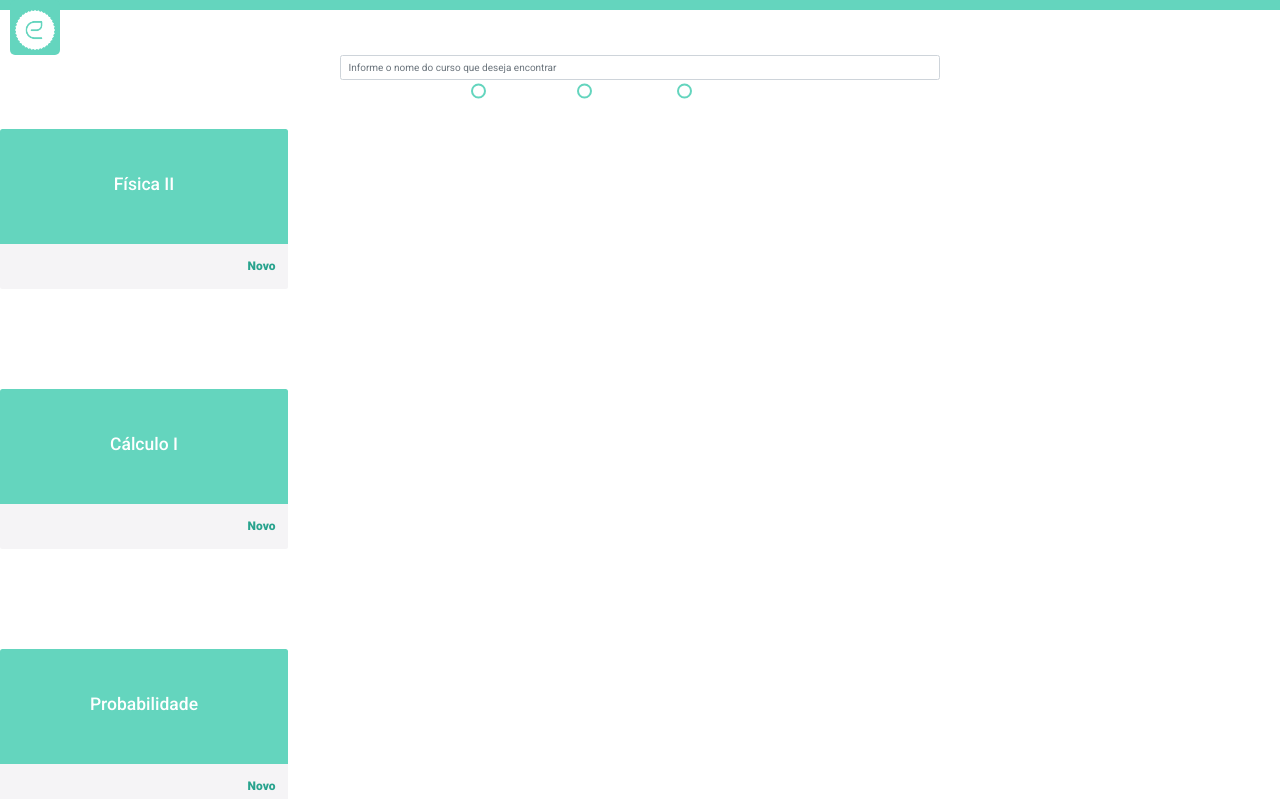
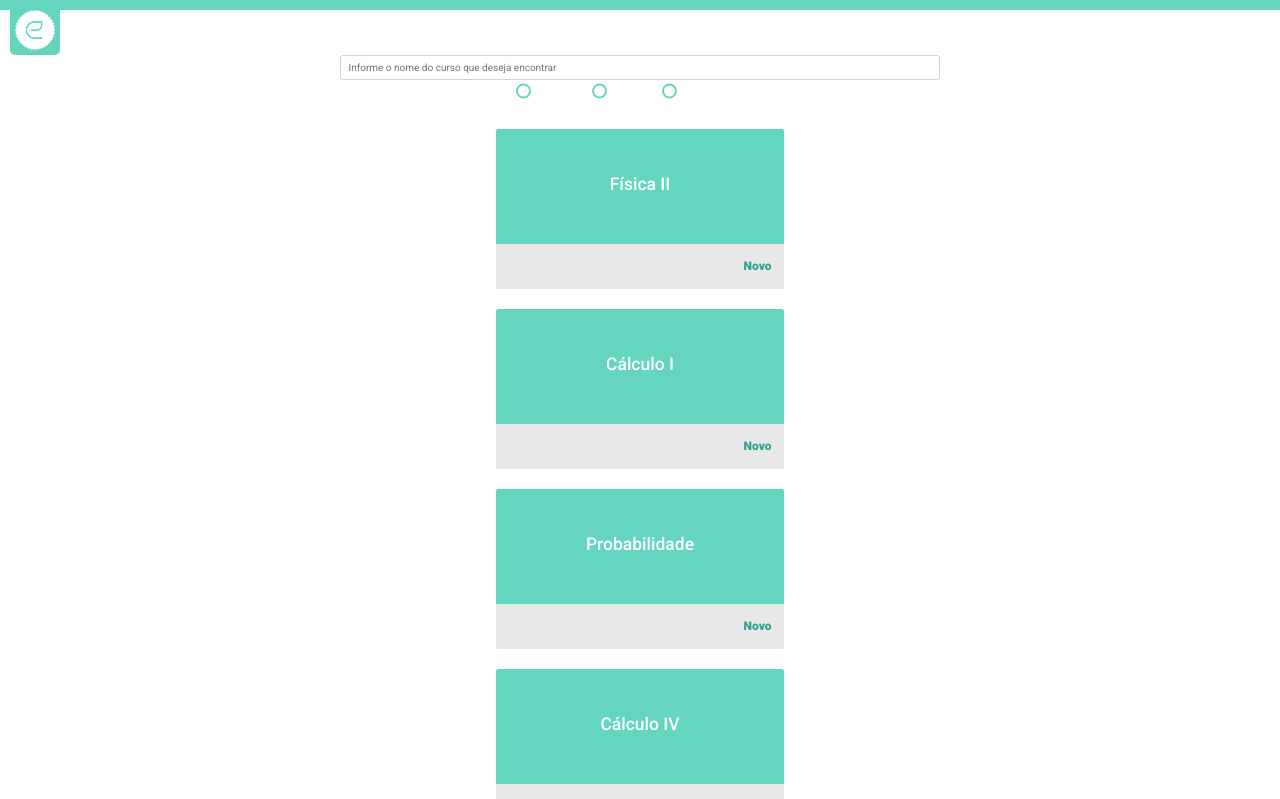
Before and after one commit to jeffersondesouza/estudar-com-voce, a React app: page /feed in a window 1280 px wide. Shown: the top 799 px of the page. Built offline with nearby package versions, Linux system fonts and the light colour scheme; no server answers.

Commit message:
style: courses list

```diff
--- a/src/components/Course/styles/styles.scss
+++ b/src/components/Course/styles/styles.scss
@@ -8,8 +8,9 @@
   flex-direction: column;
   font-size: $font-size-sm;
   height: 16rem;
-  margin-bottom: 10rem;
+  margin-bottom: 2rem;
   width: 28.8rem;
+  cursor: pointer;
   &__header {
     border-radius: 0.25rem 0.25rem 0 0;
     background-color: $downy;
@@ -18,16 +19,19 @@
     font-weight: 900;
     font-size: $font-size-md;
     padding: 0.75rem 1.25rem;
+    transition: all .3s;
     @include abs-midle-align;
   }
   &__footer {
     background: $cadet-blue;
-    border-radius: 0 0 0.25rem 0.25rem ;
+    border-radius: 0 0 0.25rem 0.25rem;
     color: $downy-dark;
     flex: 1;
     font-weight: 900;
     padding: 1.25rem;
     text-align: right;
-
+  }
+  &:hover &__header {
+    background-color: $downy-dark;
   }
 }
--- /dev/null
+++ b/src/components/Courses-list/index.tsx
@@ -0,0 +1,22 @@
+import * as React from 'react';
+
+import './styles/styles.scss';
+import { Course } from '../../models/Course';
+import { CourseComponent } from '../Course';
+
+
+export interface IProps {
+  courses: Course[]
+}
+
+export const CoursesList = (props: IProps) => (
+  <ul className="courses-list">
+    {
+      props.courses.map(course => (
+        <li key={course.id}>
+          <CourseComponent course={course} />
+        </li>
+      ))
+    }
+  </ul>
+);
--- /dev/null
+++ b/src/components/Courses-list/styles/styles.scss
@@ -0,0 +1,9 @@
+@import '../../../style/sass/abstracts/variables';
+@import '../../../style/sass/abstracts/mixins';
+/*  */
+
+.courses-list {
+  display: flex;
+  flex-direction: column;
+  align-items: center;
+}
--- a/src/components/Search/styles/styles.scss
+++ b/src/components/Search/styles/styles.scss
@@ -23,7 +23,7 @@
     @include abs-midle-align;
     font-size: $font-size-default;
     &:not(:last-child) {
-      margin-right: 5rem;
+      margin-right: 2rem;
     }
     input {
       display: none;
--- a/src/containers/CoursesContainer/index.tsx
+++ b/src/containers/CoursesContainer/index.tsx
@@ -4,7 +4,7 @@ import { connect } from 'react-redux';
 import './style/style.scss';
 import FeedMidleware from '../../store/modules/feed/middleware';
 import { Search } from '../../components/Search';
-import { CourseComponent as Course } from '../../components/Course';
+import { CoursesList } from '../../components/Courses-list';
 
 
 export interface IProps {
@@ -27,20 +27,11 @@ export class CoursesContainer extends React.Component<IProps> {
         <Search />
         <section>
           <h2 className="title">Materias Personalizadas sem faculdade</h2>
-          <ul>
-            {
-              MOCK.map(course => (
-                <li key={course.id}>
-
-                  <Course course={course} />
-
-                </li>
-              ))
-            }
-          </ul>
+          <CoursesList courses={MOCK} />
         </section>
         <section>
           <h2 className="title">Materias Gerais</h2>
+          <CoursesList courses={MOCK} />
         </section>
       </section>
     )
--- a/src/style/sass/abstracts/_variables.scss
+++ b/src/style/sass/abstracts/_variables.scss
@@ -16,7 +16,7 @@ $downy-dark:#29a38e;
 $white: #fff;
 $black: #000;
 
-$cadet-blue: #f5f4f6;
+$cadet-blue: #e8e8e8;
 
 $purple-heart: #5D1EB2;
 $daisy-bush:#561CA6;
```
